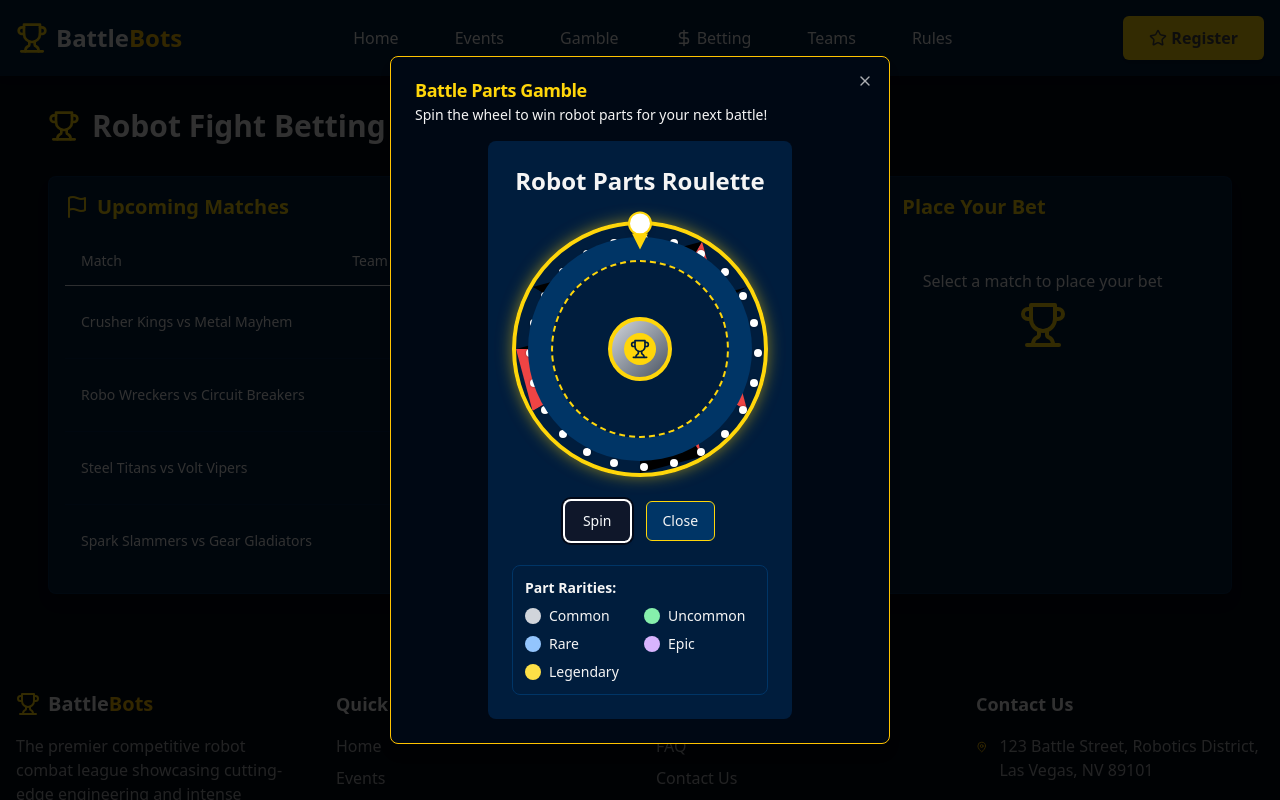
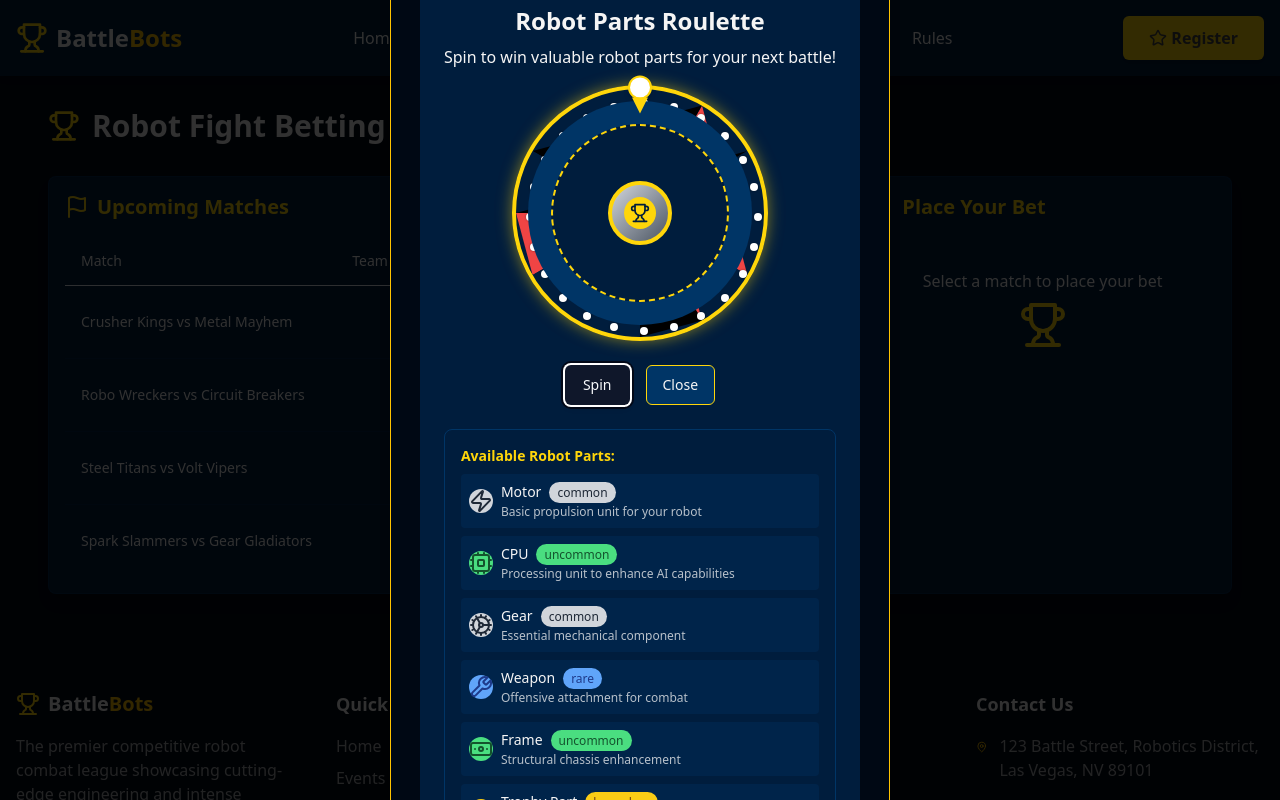
Before and after one commit to bothamlet/battle-bot-arena-hub, a React (Vite) app: page /betting in a window 1280 px wide. Both pictures are taken after a click on the element "Gamble". Shown: the top 800 px of the page. Built offline with nearby package versions, Linux system fonts and the light colour scheme.

Commit message:
Add roulette part descriptions
Show descriptions of the parts that can be won.

```diff
--- a/src/components/RouletteParts.tsx
+++ b/src/components/RouletteParts.tsx
@@ -1,4 +1,3 @@
-
 import React, { useState, useEffect } from "react";
 import { Button } from "@/components/ui/button";
 import { Banknote, Zap, Cpu, Cog, Wrench, Trophy } from "lucide-react";
@@ -9,16 +8,61 @@ type RoulettePart = {
   icon: React.ReactNode;
   rarity: "common" | "uncommon" | "rare" | "epic" | "legendary";
   color: string;
+  description: string;
 };
 
 const rouletteParts: RoulettePart[] = [
-  { name: "Motor", icon: <Zap className="h-8 w-8" />, rarity: "common", color: "bg-red-500" },
-  { name: "CPU", icon: <Cpu className="h-8 w-8" />, rarity: "uncommon", color: "bg-black" },
-  { name: "Gear", icon: <Cog className="h-8 w-8" />, rarity: "common", color: "bg-red-500" },
-  { name: "Weapon", icon: <Wrench className="h-8 w-8" />, rarity: "rare", color: "bg-black" },
-  { name: "Frame", icon: <Banknote className="h-8 w-8" />, rarity: "uncommon", color: "bg-red-500" },
-  { name: "Trophy Part", icon: <Trophy className="h-8 w-8" />, rarity: "legendary", color: "bg-black" },
+  {
+    name: "Motor",
+    icon: <Zap className="h-8 w-8" />,
+    rarity: "common",
+    color: "bg-red-500",
+    description: "Basic propulsion unit for your robot"
+  },
+  {
+    name: "CPU",
+    icon: <Cpu className="h-8 w-8" />,
+    rarity: "uncommon",
+    color: "bg-black",
+    description: "Processing unit to enhance AI capabilities"
+  },
+  {
+    name: "Gear",
+    icon: <Cog className="h-8 w-8" />,
+    rarity: "common",
+    color: "bg-red-500",
+    description: "Essential mechanical component"
+  },
+  {
+    name: "Weapon",
+    icon: <Wrench className="h-8 w-8" />,
+    rarity: "rare",
+    color: "bg-black",
+    description: "Offensive attachment for combat"
+  },
+  {
+    name: "Frame",
+    icon: <Banknote className="h-8 w-8" />,
+    rarity: "uncommon",
+    color: "bg-red-500",
+    description: "Structural chassis enhancement"
+  },
+  {
+    name: "Trophy Part",
+    icon: <Trophy className="h-8 w-8" />,
+    rarity: "legendary",
+    color: "bg-black",
+    description: "Rare component from championship robots"
+  },
 ];
+
+const rarityColors = {
+  common: "bg-gray-300 text-gray-800",
+  uncommon: "bg-green-400 text-green-900",
+  rare: "bg-blue-400 text-blue-900",
+  epic: "bg-purple-400 text-purple-900",
+  legendary: "bg-yellow-400 text-yellow-900"
+};
 
 const RouletteParts = ({ onClose }: { onClose: () => void }) => {
   const [spinning, setSpinning] = useState(false);
@@ -29,25 +73,20 @@ const RouletteParts = ({ onClose }: { onClose: () => void }) => {
   useEffect(() => {
     if (!spinning) return;
 
-    // Generate a random number of full rotations plus the position for the final result
-    const numberOfRotations = 5 + Math.random() * 5; // Between 5-10 full rotations
+    const numberOfRotations = 5 + Math.random() * 5;
     const segmentAngle = 360 / rouletteParts.length;
     const randomIndex = Math.floor(Math.random() * rouletteParts.length);
 
-    // Calculate final position: full rotations + position to land on the chosen item
-    // We subtract from 360 because we want the arrow to point at the segment (reverse calculation)
     const finalPosition = (numberOfRotations * 360) + (360 - (randomIndex * segmentAngle) - (segmentAngle / 2));
 
-    // Animate rotation
     let start: number | null = null;
-    const duration = 3000; // 3 seconds spin
+    const duration = 3000;
 
     const animate = (timestamp: number) => {
       if (!start) start = timestamp;
       const elapsed = timestamp - start;
       const progress = Math.min(elapsed / duration, 1);
 
-      // Easing function for slowing down toward the end
       const easeOut = (t: number) => 1 - Math.pow(1 - t, 3);
       const currentRotation = progress < 1
         ? progress * finalPosition
@@ -58,11 +97,9 @@ const RouletteParts = ({ onClose }: { onClose: () => void }) => {
       if (progress < 1) {
         requestAnimationFrame(animate);
       } else {
-        // Animation completed
         setSpinning(false);
         setResult(rouletteParts[randomIndex]);
 
-        // Show toast notification
         toast({
           title: `You won: ${rouletteParts[randomIndex].name}!`,
           description: `Rarity: ${rouletteParts[randomIndex].rarity}`,
@@ -81,13 +118,16 @@ const RouletteParts = ({ onClose }: { onClose: () => void }) => {
 
   return (
     <div className="p-6 bg-battlebot-deep-navy-blue rounded-lg max-w-md mx-auto">
-      <h2 className="text-2xl font-bold text-center mb-6 text-battlebot-light-text">
+      <h2 className="text-2xl font-bold text-center mb-2 text-battlebot-light-text">
         Robot Parts Roulette
       </h2>
 
+      <p className="text-center text-battlebot-light-text mb-4">
+        Spin to win valuable robot parts for your next battle!
+      </p>
+
       <div className="mb-6">
         <div className="relative w-64 h-64 mx-auto">
-          {/* Roulette Wheel with alternating colors like a casino wheel */}
           <div
             className="w-full h-full rounded-full border-4 border-battlebot-golden-yellow overflow-hidden"
             style={{
@@ -96,13 +136,10 @@ const RouletteParts = ({ onClose }: { onClose: () => void }) => {
               boxShadow: "0 0 15px rgba(255, 214, 10, 0.5)"
             }}
           >
-            {/* Internal darker circle with decorative patterns */}
             <div className="absolute w-[90%] h-[90%] rounded-full bg-battlebot-rich-blue top-[5%] left-[5%] z-10 flex items-center justify-center">
-              {/* Decorative diamond pattern */}
               <div className="w-[80%] h-[80%] rounded-full bg-battlebot-deep-navy-blue border-2 border-dashed border-battlebot-golden-yellow"></div>
             </div>
 
-            {/* Main roulette segments */}
             {rouletteParts.map((part, index) => {
               const segmentAngle = 360 / rouletteParts.length;
               const rotation = index * segmentAngle;
@@ -116,7 +153,6 @@ const RouletteParts = ({ onClose }: { onClose: () => void }) => {
                     transform: `rotate(${rotation}deg)`,
                   }}
                 >
-                  {/* Number/Icon placement */}
                   <div
                     className="absolute"
                     style={{
@@ -126,15 +162,17 @@ const RouletteParts = ({ onClose }: { onClose: () => void }) => {
                     }}
                   >
                     <div className="flex flex-col items-center">
-                      <div className="text-white font-bold text-lg">{index + 1}</div>
-                      <div className="text-battlebot-golden-yellow">{part.icon}</div>
+                      <div className="text-white font-bold text-lg shadow-sm">{index + 1}</div>
+                      <div className="text-battlebot-golden-yellow bg-battlebot-deep-navy-blue bg-opacity-50 rounded-full p-1">{part.icon}</div>
+                      <div className="text-white text-xs font-bold mt-1 bg-battlebot-deep-navy-blue bg-opacity-75 px-1 rounded">
+                        {part.name}
+                      </div>
                     </div>
                   </div>
                 </div>
               );
             })}
 
-            {/* Small metal-like balls around the rim */}
             {Array.from({ length: 24 }).map((_, i) => {
               const angle = (i * 15) * (Math.PI / 180);
               const left = 50 + 46 * Math.cos(angle);
@@ -154,7 +192,6 @@ const RouletteParts = ({ onClose }: { onClose: () => void }) => {
             })}
           </div>
 
-          {/* Casino-style spinner/needle */}
           <div
             className="absolute top-0 left-1/2 transform -translate-x-1/2 -translate-y-[20%] z-20"
           >
@@ -164,7 +201,6 @@ const RouletteParts = ({ onClose }: { onClose: () => void }) => {
             </div>
           </div>
 
-          {/* Center metallic cap */}
           <div className="absolute top-1/2 left-1/2 transform -translate-x-1/2 -translate-y-1/2 w-16 h-16 rounded-full bg-gradient-to-br from-gray-300 to-gray-600 border-4 border-battlebot-golden-yellow z-30 flex items-center justify-center">
             <div className="w-8 h-8 rounded-full bg-battlebot-golden-yellow flex items-center justify-center">
               <Trophy className="h-5 w-5 text-battlebot-deep-navy-blue" />
@@ -172,20 +208,21 @@ const RouletteParts = ({ onClose }: { onClose: () => void }) => {
           </div>
         </div>
 
-        {/* Result Display */}
         {result && !spinning && (
-          <div className="mt-6 p-3 bg-battlebot-rich-blue rounded-lg flex items-center justify-center flex-col border-2 border-battlebot-golden-yellow">
-            <div className={`p-3 rounded-full ${result.color === 'bg-black' ? 'bg-gray-900' : result.color}`}>
+          <div className="mt-6 p-4 bg-battlebot-rich-blue rounded-lg flex items-center justify-center flex-col border-2 border-battlebot-golden-yellow">
+            <div className={`p-4 rounded-full ${rarityColors[result.rarity]}`}>
               {result.icon}
             </div>
-            <div className="text-center mt-2">
+            <div className="text-center mt-3">
               <p className="text-battlebot-golden-yellow font-bold text-xl">{result.name}</p>
-              <p className="text-battlebot-light-text capitalize">{result.rarity}</p>
+              <p className={`capitalize font-medium ${rarityColors[result.rarity]} px-2 py-1 rounded-full text-sm inline-block mt-1`}>
+                {result.rarity}
+              </p>
+              <p className="text-battlebot-light-text mt-2">{result.description}</p>
             </div>
           </div>
         )}
 
-        {/* Controls */}
         <div className="flex justify-center space-x-4 mt-6">
           <Button
             onClick={spinRoulette}
@@ -204,16 +241,24 @@ const RouletteParts = ({ onClose }: { onClose: () => void }) => {
         </div>
       </div>
 
-      {/* Rarity legend */}
-      <div className="text-sm text-battlebot-light-text bg-battlebot-deep-navy-blue p-3 rounded-lg border border-battlebot-rich-blue">
-        <h3 className="font-bold mb-2">Part Rarities:</h3>
-        <ul className="grid grid-cols-2 gap-2">
-          <li className="flex items-center"><span className="w-4 h-4 inline-block mr-2 bg-gray-300 rounded-full"></span> Common</li>
-          <li className="flex items-center"><span className="w-4 h-4 inline-block mr-2 bg-green-300 rounded-full"></span> Uncommon</li>
-          <li className="flex items-center"><span className="w-4 h-4 inline-block mr-2 bg-blue-300 rounded-full"></span> Rare</li>
-          <li className="flex items-center"><span className="w-4 h-4 inline-block mr-2 bg-purple-300 rounded-full"></span> Epic</li>
-          <li className="flex items-center"><span className="w-4 h-4 inline-block mr-2 bg-yellow-300 rounded-full"></span> Legendary</li>
-        </ul>
+      <div className="text-sm text-battlebot-light-text bg-battlebot-deep-navy-blue p-4 rounded-lg border border-battlebot-rich-blue">
+        <h3 className="font-bold mb-2 text-battlebot-golden-yellow">Available Robot Parts:</h3>
+        <div className="grid grid-cols-1 gap-2">
+          {rouletteParts.map((part, index) => (
+            <div key={index} className="flex items-center bg-battlebot-rich-blue bg-opacity-30 p-2 rounded">
+              <span className={`w-6 h-6 inline-flex items-center justify-center mr-2 rounded-full ${rarityColors[part.rarity]}`}>
+                {part.icon}
+              </span>
+              <div>
+                <span className="font-medium">{part.name}</span>
+                <span className={`ml-2 text-xs px-2 py-0.5 rounded-full ${rarityColors[part.rarity]}`}>
+                  {part.rarity}
+                </span>
+                <p className="text-xs opacity-75 mt-0.5">{part.description}</p>
+              </div>
+            </div>
+          ))}
+        </div>
       </div>
     </div>
   );
```
